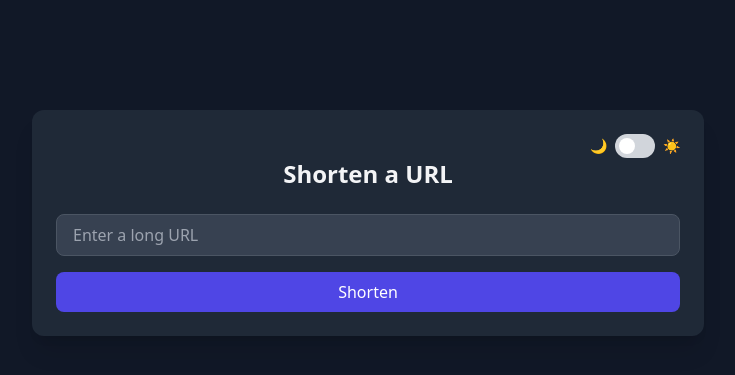
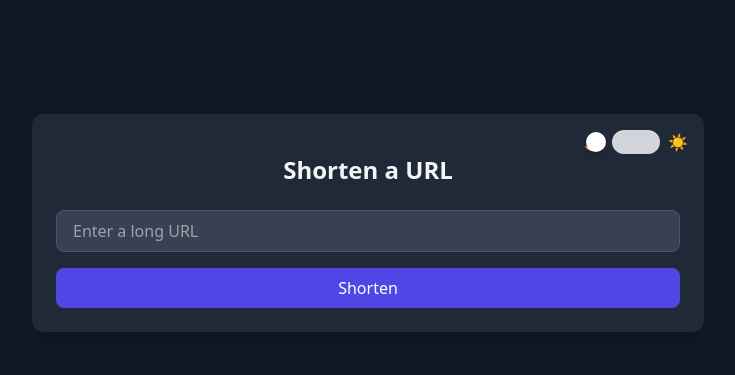
Before and after one commit to Divijava/shortly-flask, a Flask app: page / in a window 1280 px wide. Shown: the part 177-552 px from the top of the page, without its empty margins (272-1007 px from the left). Run offline with Flask 3, Linux system fonts and the light colour scheme; data that the repository does not hold is empty; some libraries are stand-ins or nearby versions.

Commit message:
fixing a loop in html file

```diff
--- a/templates/index.html
+++ b/templates/index.html
@@ -6,28 +6,29 @@
   <title>Shortly — URL Shortener</title>
   <script src="https://cdn.tailwindcss.com"></script>
   <script>
-    tailwind.config = {
-      darkMode: 'class',
+    tailwind.config = { darkMode: 'class' }
+  </script>
+  <style>
+    input:checked + div + .dot {
+      transform: translateX(1.5rem);
     }
-  </script>
+  </style>
 </head>
 <body class="bg-gray-100 dark:bg-gray-900 text-gray-800 dark:text-gray-100 min-h-screen flex items-center justify-center px-4">
-  <div class="bg-white dark:bg-gray-800 shadow-xl rounded-xl p-6 w-full max-w-2xl">
+  <div class="bg-white dark:bg-gray-800 shadow-xl rounded-xl p-6 w-full max-w-2xl relative">
 
     <!-- Dark Mode Toggle -->
-    <div class="flex justify-end">
-      <label class="flex items-center space-x-2 cursor-pointer">
-        <span class="text-sm text-gray-600 dark:text-gray-300">🌙</span>
-        <div class="relative">
-          <input type="checkbox" id="darkToggle" class="sr-only">
-          <div class="block bg-gray-300 w-10 h-6 rounded-full"></div>
-          <div class="dot absolute left-1 top-1 bg-white w-4 h-4 rounded-full transition"></div>
-        </div>
-        <span class="text-sm text-gray-600 dark:text-gray-300">☀️</span>
+    <div class="absolute top-4 right-4 flex items-center gap-2">
+      <span class="text-yellow-500">🌙</span>
+      <label for="darkToggle" class="inline-flex items-center cursor-pointer">
+        <input type="checkbox" id="darkToggle" class="sr-only peer">
+        <div class="w-12 h-6 bg-gray-300 rounded-full peer-checked:bg-indigo-600 transition-colors duration-300"></div>
+        <div class="dot absolute top-0.5 left-0.5 w-5 h-5 bg-white rounded-full shadow-md transition-transform duration-300"></div>
       </label>
+      <span class="text-yellow-400">☀️</span>
     </div>
 
-    <h1 class="text-2xl font-bold text-center mb-6">Shorten a URL</h1>
+    <h1 class="text-2xl font-bold text-center mb-6 mt-4">Shorten a URL</h1>
 
     <form method="POST" class="flex flex-col gap-4">
       <input
@@ -99,21 +100,29 @@
   </div>
 
   <script>
-    // Copy to clipboard
+    const toggle = document.getElementById('darkToggle');
+    const html = document.documentElement;
+
+    if (localStorage.getItem("theme") === "dark") {
+      toggle.checked = true;
+      html.classList.add("dark");
+    }
+
+    toggle.addEventListener("change", function () {
+      if (this.checked) {
+        html.classList.add("dark");
+        localStorage.setItem("theme", "dark");
+      } else {
+        html.classList.remove("dark");
+        localStorage.setItem("theme", "light");
+      }
+    });
+
     function copyToClipboard(text) {
       navigator.clipboard.writeText(text).then(() => {
         alert("Copied to clipboard!");
       });
     }
-
-    // Dark mode toggle
-    const toggle = document.getElementById('darkToggle');
-    const html = document.documentElement;
-    toggle.checked = html.classList.contains('dark');
-
-    toggle.addEventListener('change', () => {
-      html.classList.toggle('dark');
-    });
   </script>
 </body>
 </html>
```
